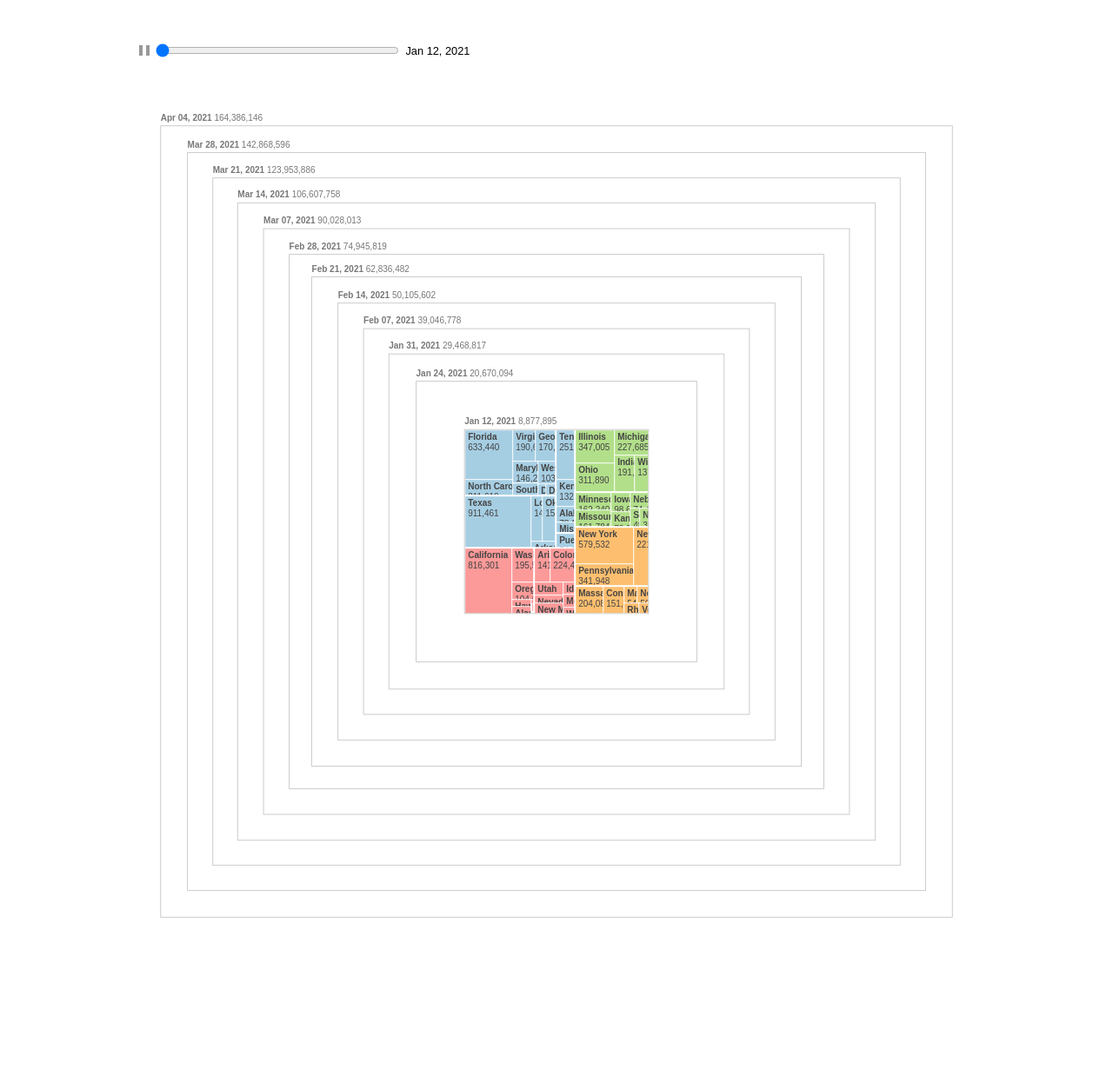
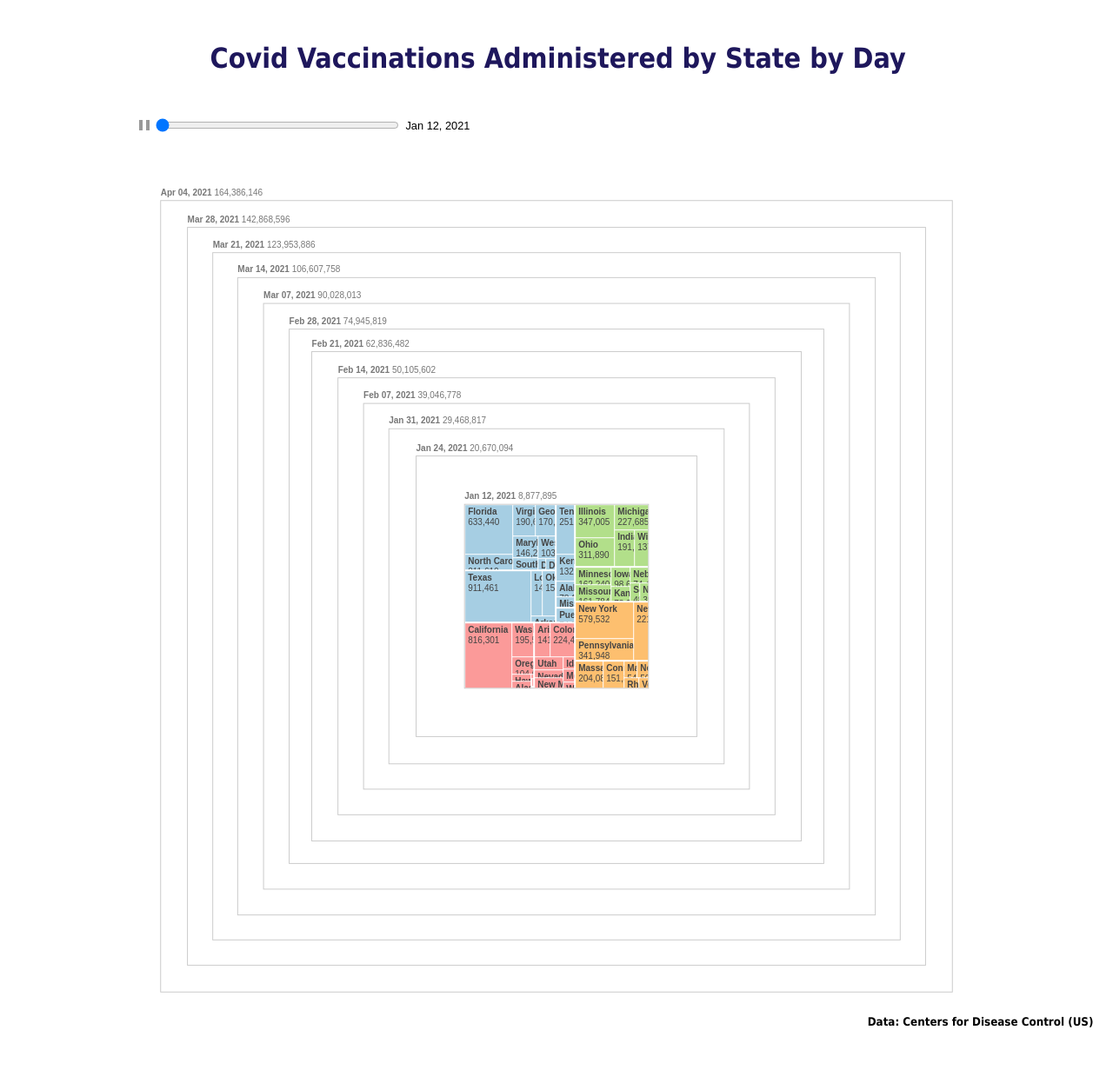
Before and after one commit to TangoAlpha359/Ani-Tree, a PHP site: page / in a window 1280 px wide. Shown: the whole page at 87% size. Before the commit the page ends 1056 px from the top, so only its background shows below. Run offline with PHP 8.4, Linux system fonts and the light colour scheme.

Commit message:
Citation text

```diff
--- a/css/vis-index.css
+++ b/css/vis-index.css
@@ -1,6 +1,23 @@
 body {
   margin: 3rem 1rem;
   font-family: Arial, Helvetica, sans-serif;
+}
+
+h1 {
+  margin: 3rem 1rem;
+  font-family: Tahoma, sans-serif;
+  margin-right: 0.4em;
+  text-align: center;
+  background-color: rgb(255, 255, 255);
+  color: rgb(30, 23, 92);
+}
+
+h5 {
+  margin: 0rem 0rem;
+  font-family: Tahoma, sans-serif;
+  font-size: 8;
+  margin-right: 0.5em;
+  text-align: right;
 }
 
 .vis-wrapper {
--- a/index.html
+++ b/index.html
@@ -1,10 +1,11 @@
 <!DOCTYPE html>
 <html lang="en">
+  <h1>Covid Vaccinations Administered by State by Day</h1>
   <head>
     <meta charset="UTF-8" />
     <meta http-equiv="X-UA-Compatible" content="IE=edge" />
     <meta name="viewport" content="width=device-width, initial-scale=1.0" />
-    <title></title>
+    <title>Covid Vaccinations Admnistered by State by Day</title>
     <!-- Custom CSS -->
     <link rel="stylesheet" href="css/vis-index.css" />
     <link rel="stylesheet" href="css/vis-scrubber.css" />
@@ -23,5 +24,7 @@
     <script src="js/vis-scrubber.js"></script>
     <script src="js/vis-animated-treemap.js"></script>
     <script src="js/vis-index.js"></script>
+    <!-- Data Source Citation -->
+    <h5>Data: Centers for Disease Control (US)</h5>
   </body>
 </html>
```
Also changed, not shown: 1 other file.
